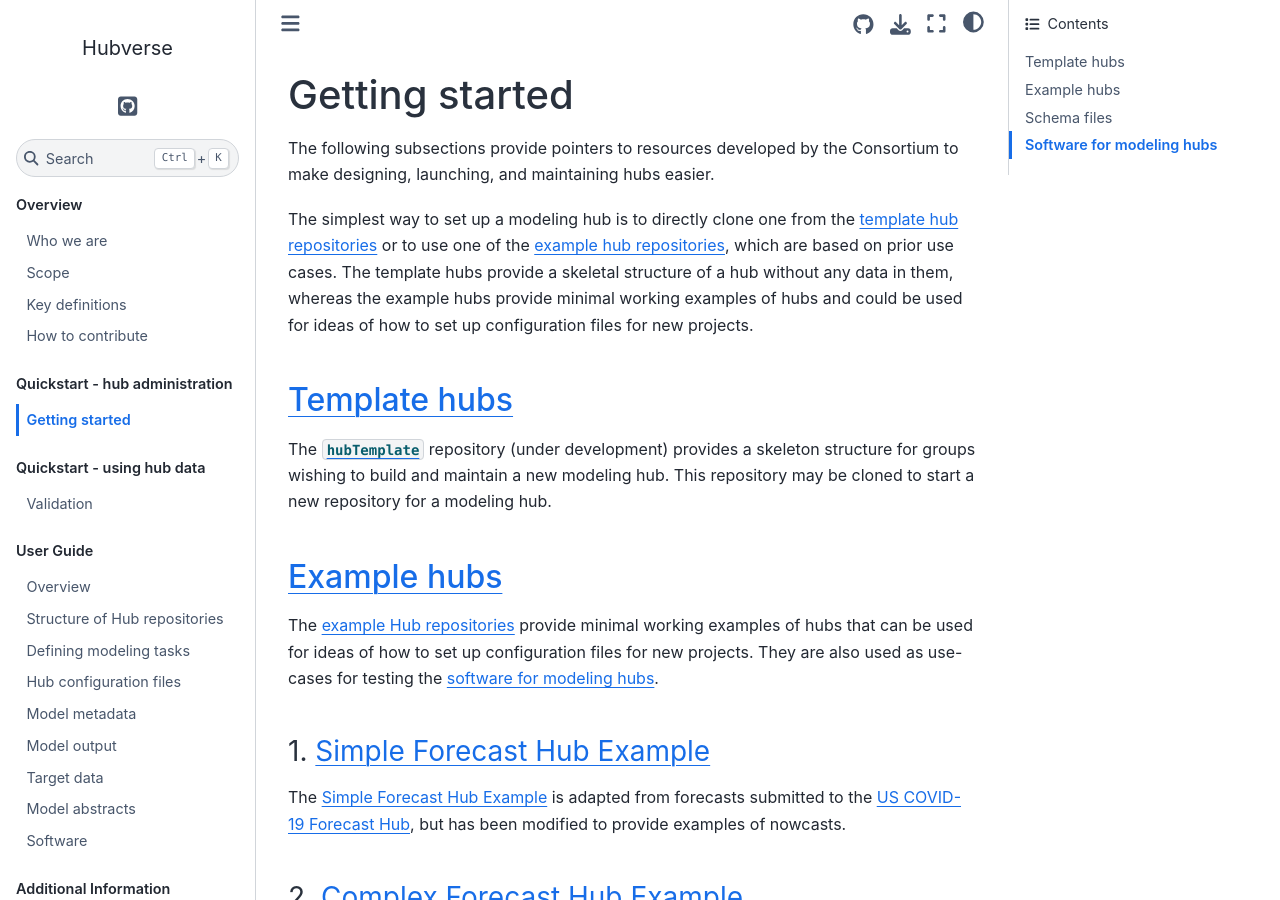
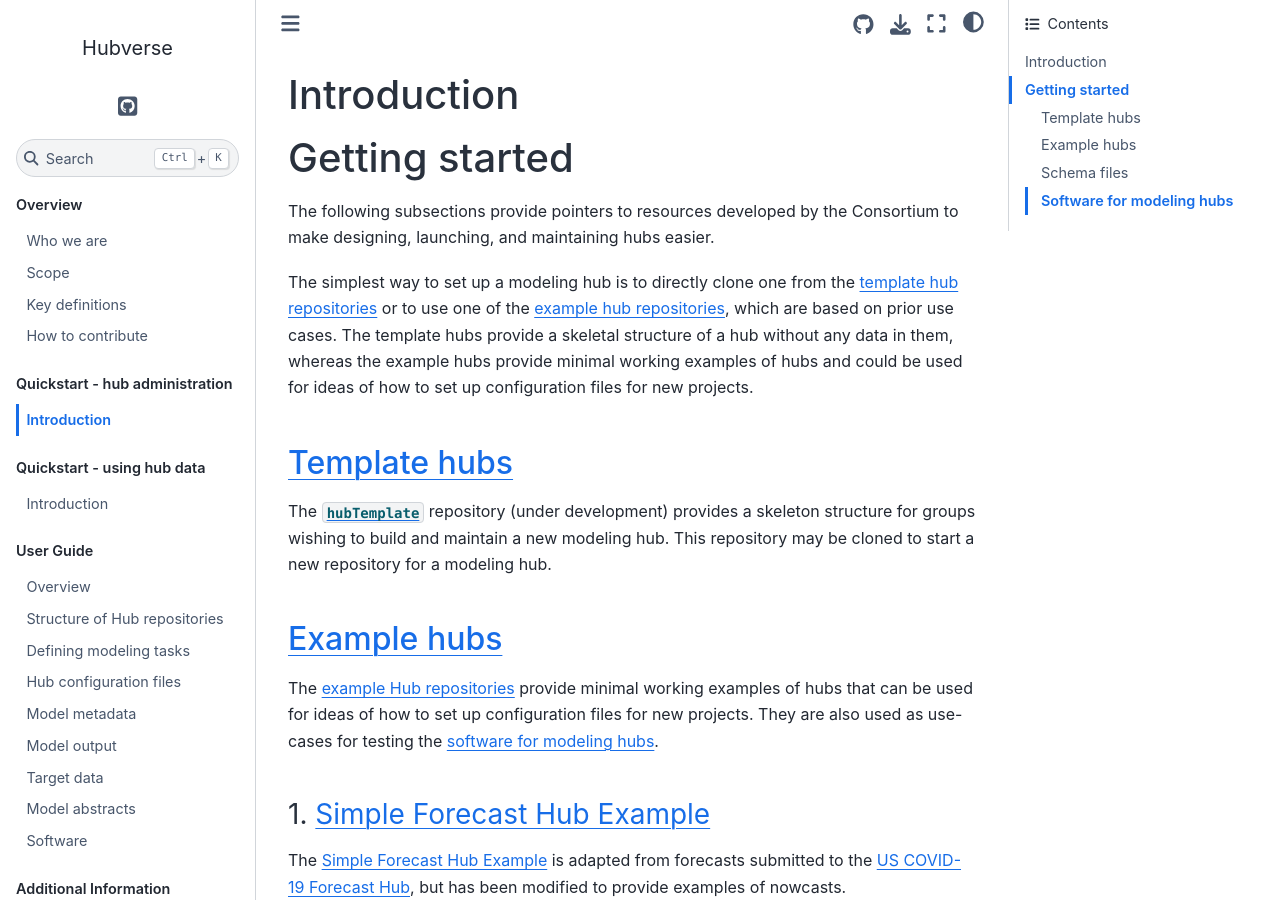
Before and after one commit to hubverse-org/hubDocs, a Sphinx documentation site: the page built from docs/source/quickstart_hub_admin/intro.md, in a window 1280 px wide and 900 px high. Built offline with Sphinx 7.4.7 and the Sphinx Book theme 1.1.4, drawn with Linux system fonts in a browser that asks for light colours; some of the changed text lies outside the part shown.

Commit message:
Initial restructuring

```diff
--- a/docs/source/quickstart_hub_admin/getting-started.md
+++ b/docs/source/quickstart_hub_admin/intro.md
@@ -1,3 +1,5 @@
+# Introduction
+
 # Getting started
 
 The following subsections provide pointers to resources developed by the Consortium to make designing, launching, and maintaining hubs easier.
--- /dev/null
+++ b/docs/source/quickstart_hub_data/intro.md
@@ -0,0 +1 @@
+# Introduction
--- a/docs/source/quickstart_hub_data/validation.md
+++ /dev/null
@@ -1 +0,0 @@
-# Validation
```
Also changed, not shown: docs/source/index.md (+2 -2 lines).
